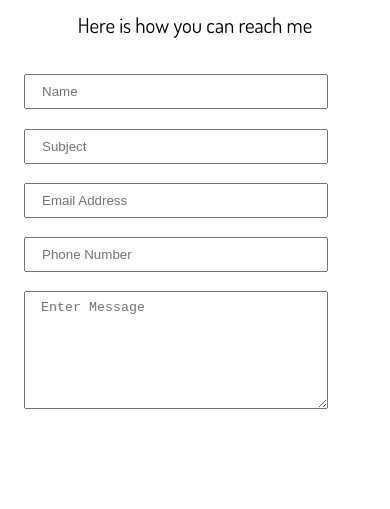
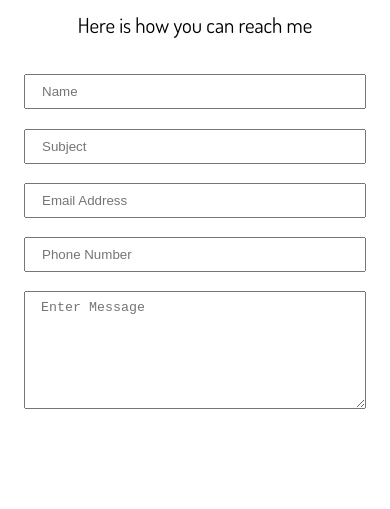
Before and after one commit to JBailey94/portfolio-website, a website: page dist/contact.html in a window 390 px wide. Shown: the part 279-788 px from the top of the page. Drawn offline with Linux system fonts and the light colour scheme.

Commit message:
Fixed another contact page bug

```diff
--- a/scss/_media.scss
+++ b/scss/_media.scss
@@ -92,7 +92,8 @@
           "subject"
           "email"
           "phone"
-          "message";
+          "message"
+          "captcha";
       }
     }
 
--- a/scss/main.scss
+++ b/scss/main.scss
@@ -357,6 +357,7 @@ img {
         "captcha captcha";
       grid-gap: 1.2rem;
       margin-bottom: 1.2rem;
+      width: 100%;
 
       // Grid Areas
       .name-input {
```
Also changed, not shown: dist/css/main.css.
